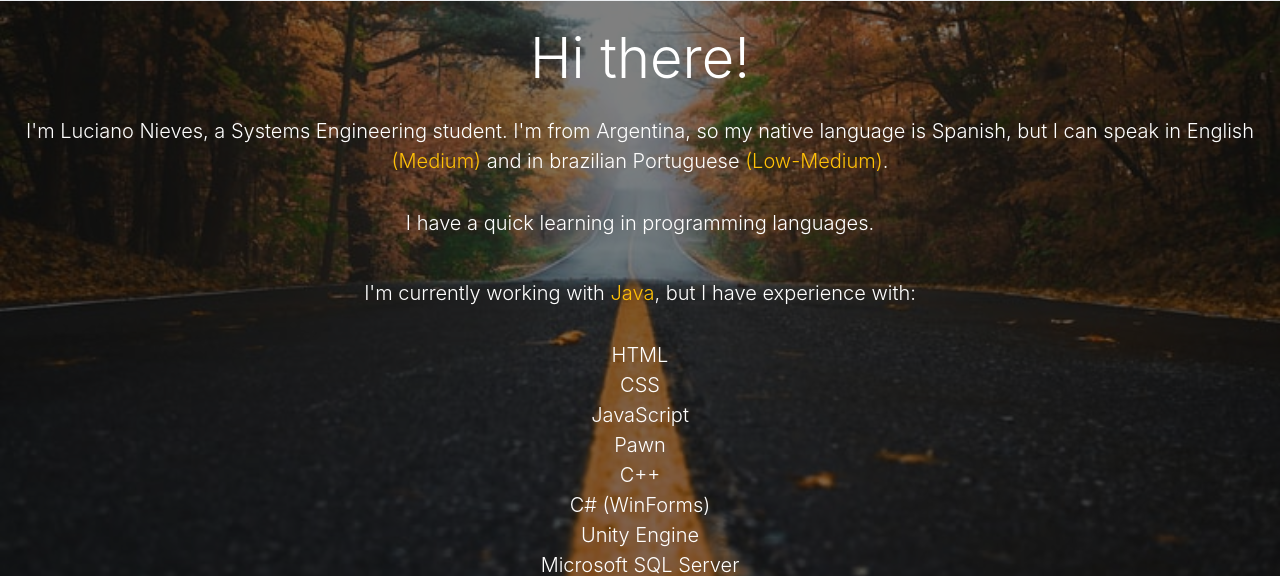
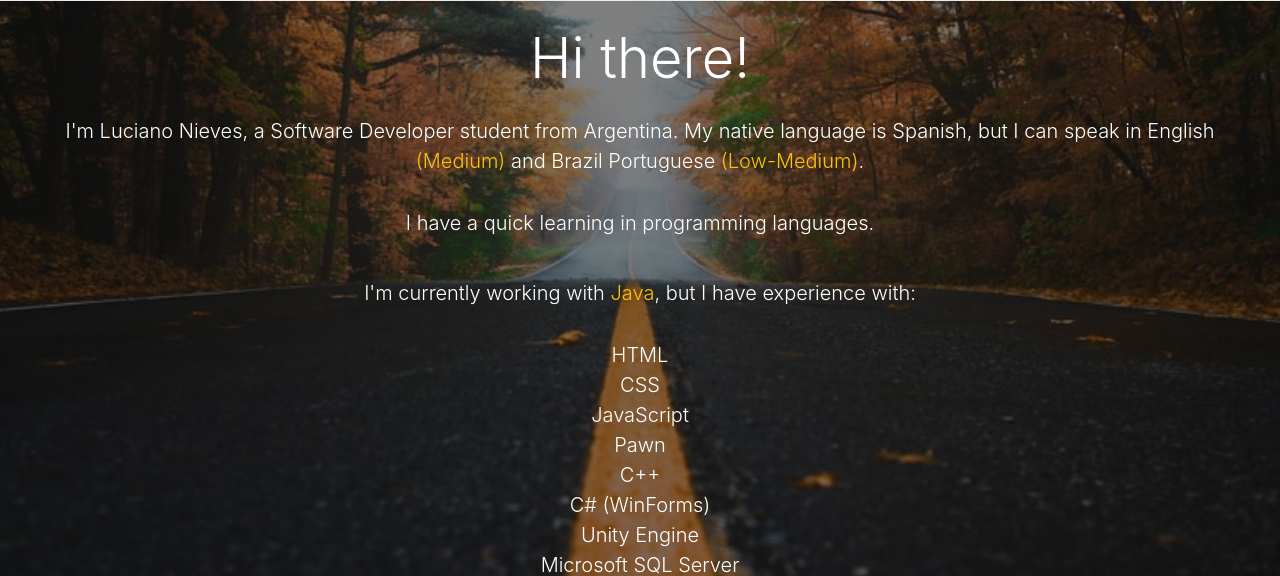
Before and after one commit to GOZEBRAHEAD/gozebrahead.github.io, a plain HTML site: page index.html in a window 1280 px wide. Shown: the part 228-804 px from the top of the page. Drawn offline with nearby package versions, Linux system fonts and the light colour scheme.

Commit message:
Update index.html

```diff
--- a/index.html
+++ b/index.html
@@ -48,7 +48,7 @@
             <div class="container-fluid mt-4">
                 <h3 class="display-4">Hi there!</h3>
                 <p class="lead mt-3 p-2">
-                    I'm Luciano Nieves, a Systems Engineering student. I'm from Argentina, so my native language is Spanish, but I can speak in English <span class="text-warning">(Medium)</span> and in brazilian Portuguese <span class="text-warning">(Low-Medium)</span>.
+                    I'm Luciano Nieves, a Software Developer student from Argentina. My native language is Spanish, but I can speak in English <span class="text-warning">(Medium)</span> and Brazil Portuguese <span class="text-warning">(Low-Medium)</span>.
                 </p>
                 <p class="lead p-2">
                     I have a quick learning in programming languages.
```
